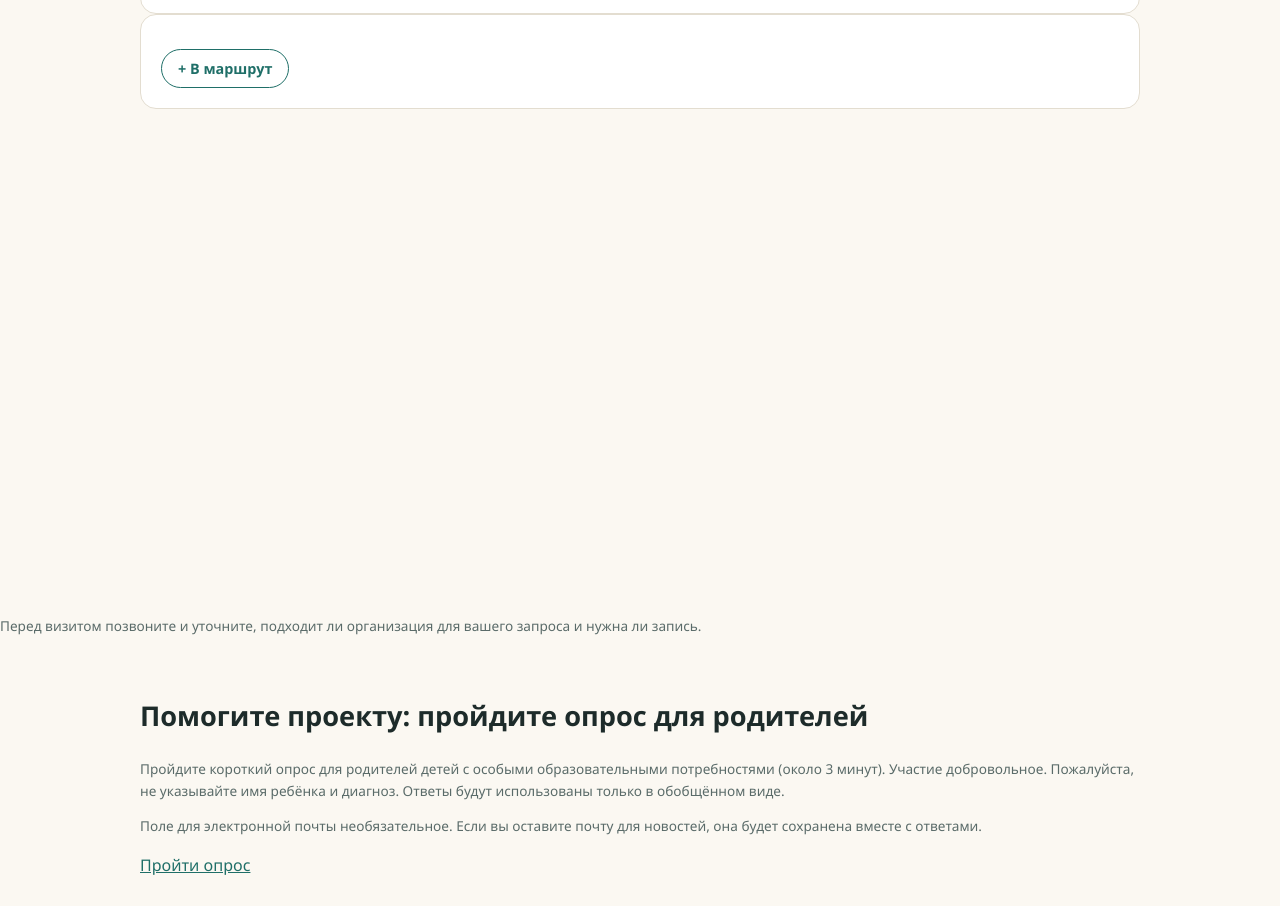
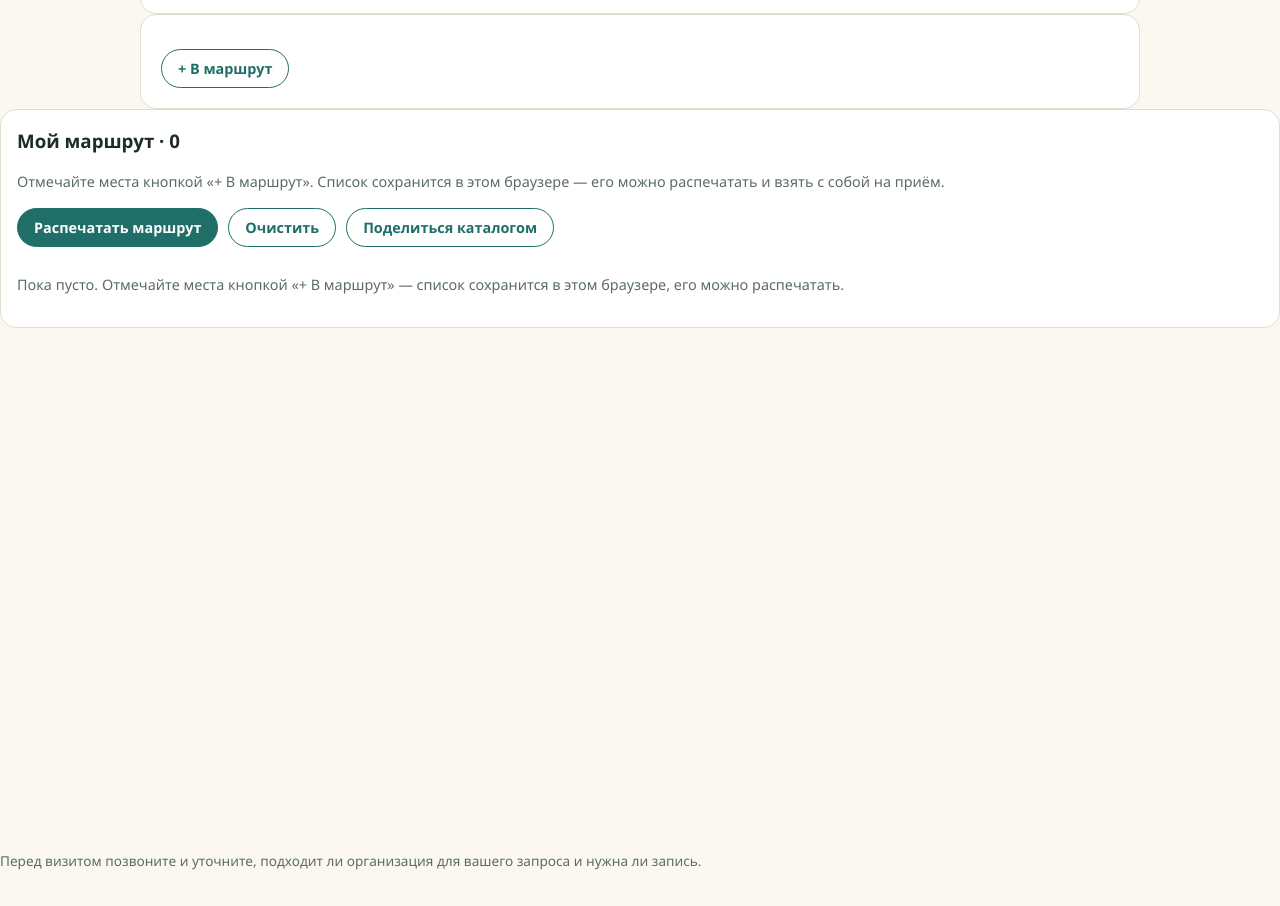
Before and after one commit to asylzhusueva/osobiy-marshrut, a plain HTML site: page index.html in a window 1280 px wide. Shown: the part 2898-3804 px from the top of the page. Drawn offline with Linux system fonts and the light colour scheme.

Commit message:
Update index.html

```diff
--- a/index.html
+++ b/index.html
@@ -183,6 +183,29 @@ footer{border-top:1px solid var(--line);padding:28px 0;color:var(--muted);font-s
     data-age-min="4" data-age-max="8" data-search="групповая программа диагностическое занятие">
 </article>
 </div>
+ <div class="om-route" id="route">
+  <h3>
+    <span data-ru="Мой маршрут" data-en="My route">Мой маршрут</span>
+    · <span id="route-count">0</span>
+  </h3>
+  <p class="om-muted">
+    <span data-ru="Отмечайте места кнопкой «+ В маршрут». Список сохранится в этом браузере — его можно распечатать и взять с собой на приём."
+          data-en="Mark places with «+ Add to route». The list is saved in this browser and can be printed for your visit.">
+      Отмечайте места кнопкой «+ В маршрут». Список сохранится в этом браузере — его можно распечатать и взять с собой на приём.
+    </span>
+  </p>
+  <div class="om-btn-row">
+    <button id="print-btn" class="om-btn" type="button">
+      <span data-ru="Распечатать маршрут" data-en="Print route">Распечатать маршрут</span>
+    </button>
+    <button id="clear-btn" class="om-btn om-btn-ghost" type="button">
+      <span data-ru="Очистить" data-en="Clear">Очистить</span>
+    </button>
+    <button id="share-btn" class="om-btn om-btn-ghost" type="button">
+      <span data-ru="Поделиться каталогом" data-en="Share catalog">Поделиться каталогом</span>
+    </button>
+  </div>
+</div>
 </div></section>
 <div style="width:100%;height:450px;overflow:hidden;border-radius:16px;">
 <script type="text/javascript" charset="utf-8" async src="https://api-maps.yandex.ru/services/constructor/1.0/js/?um=constructor%3A5fd80a9a4d7dda465474ad580f74e5d1378472efde8ef8653be5f6458a5079dd&amp;width=100%25&amp;height=450&amp;lang=ru_RU&amp;scroll=true"></script>
@@ -295,5 +318,7 @@ var body='Название: '+f.n.value+'\nТип: '+f.t.value+'\nГород/с
 location.href='mailto:asylzusueva6@gmail.com?subject='+encodeURIComponent('Особый маршрут: предложение в каталог')+'&body='+encodeURIComponent(body)});
 </script>
   <script src="assets/catalog.js"></script>
+ <div id="route-print"></div>
+ <script src="assets/tools.js"></script>
 </body>
 </html>
```
